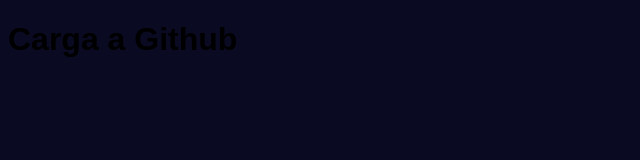
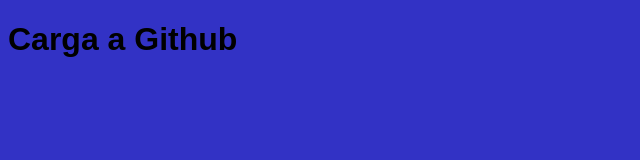
Before and after one commit to francolanda5/clase-31-3, a plain HTML site: page index.html in a window 1280 px wide. Shown: the whole page, without its empty margins (0-640 px from the left). Drawn offline with Linux system fonts and the light colour scheme.

Commit message:
Cambiar color

```diff
--- a/style.css
+++ b/style.css
@@ -1,5 +1,5 @@
 body{
-background-color: rgb(10, 10, 34);
+background-color: rgb(50, 50, 197);
 font-family: Arial;
 #padre{
 background-color: brown;
```
